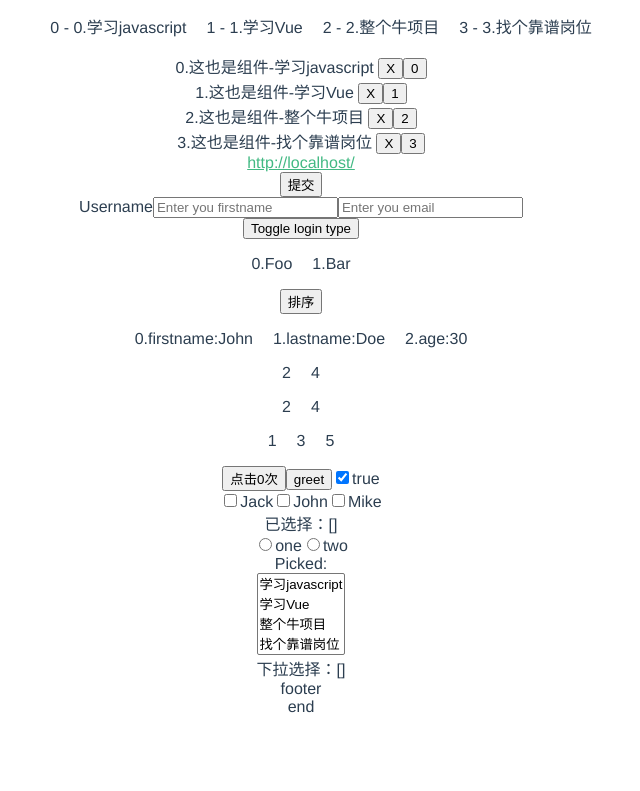
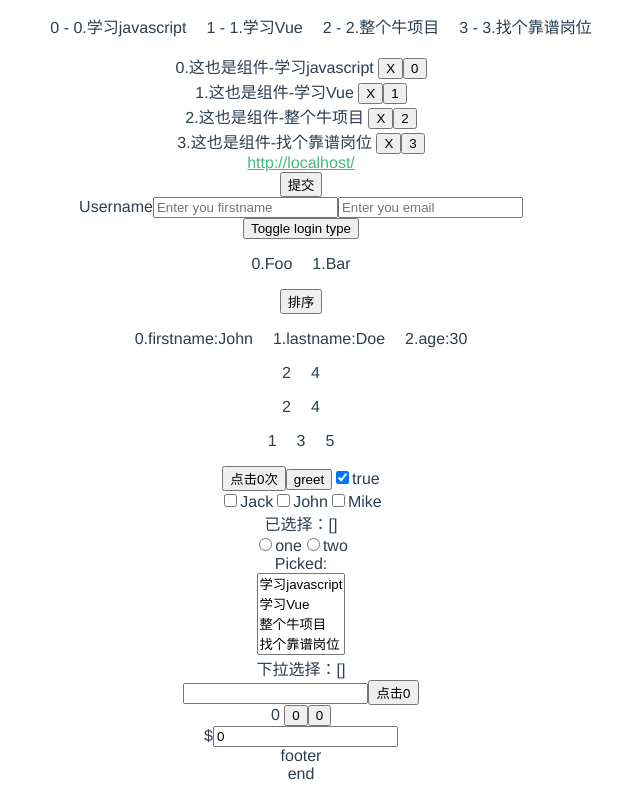
Before and after one commit to chenfahui/vue-study, a Vue app: page / in a window 1280 px wide. Shown: the part 362-1153 px from the top of the page, without its empty margins (339-979 px from the left). Before the commit the page ends 1086 px from the top, so only its background shows below. Built offline with nearby package versions, Linux system fonts and the light colour scheme.

Commit message:
使用自定义事件的表单输入组件

```diff
--- a/src/components/HelloWorld.vue
+++ b/src/components/HelloWorld.vue
@@ -19,7 +19,7 @@
     <ol>
       <li v-for="(todo, index) in todos">{{index}} - {{ todo.id }}.{{ todo.text }}</li>
     </ol>
-    <v-todo-item v-for="(item, index) in todos" v-bind:todos="todos" v-bind:todoing="item" v-bind:indexNumber="index" v-bind:id="'todo_'+item.id" v-on:remove="todos.splice(index, 1)"></v-todo-item>
+    <v-todo-item v-for="(item, index) in todos" v-bind:todos="todos" v-bind:todoing="item" v-bind:indexNumber="index" v-bind:key="item.id" v-bind:id="'todo_'+item.id" v-on:remove="todos.splice(index, 1)"></v-todo-item>
     <a v-bind:href="url" v-html="url"></a>
     <form v-on:submit.prevent="onSubmit">
       <input type="submit" name="" value="提交" />
@@ -78,7 +78,14 @@
         <option v-for="todo in todos" v-bind:value=" todo.id ">{{ todo.text }}</option>
       </select>
     </div>
-    下拉选择：{{letter}}
+    <div>下拉选择：{{letter}}</div>
+    <input type="text" v-model="parentMsg" name="">
+    <v-simple-counters message="点击" v-bind:myMessage="parentMsg" class="klass"></v-simple-counters>
+    <div>{{total}}
+      <v-button-counter v-on:increment="incrementTotal"></v-button-counter>
+      <v-button-counter v-on:increment="incrementTotal" v-on:click.native="doTheThing"></v-button-counter>
+    </div>
+    <v-currency-input v-model="price"></v-currency-input>
     <v-Footer></v-Footer>
   </div>
 </template>
@@ -117,10 +124,13 @@ export default {
       loginType:'username',
       numbers:[1,2,3,4,5],
       counter:0,
+      total:0,
       isChecked:true,
       checkNames:[],
       picked:'',
-      letter:[]
+      parentMsg:'',
+      letter:[],
+      price:0
     }
   },
   computed:{
@@ -193,6 +203,12 @@ export default {
       if(message){
         alert(message);
       }
+    },
+    incrementTotal:function(){
+      this.total += 1;
+    },
+    doTheThing:function(){
+      console.log('原生事件');
     }
   },
   components:{
@@ -204,6 +220,41 @@ export default {
       methods:{
         removeTodo:function(todos, indexNumber){
           todos.splice(indexNumber, 1);
+        }
+      }
+    },
+    'v-simple-counters':{
+      props:['message','myMessage'],
+      template:'<button v-on:click="counters += 1" class="klass1">{{ myMessage }}{{ message }}{{ counters }}</button>',
+      data:function(){
+        return {
+          counters:0
+        }
+      }
+    },
+    'v-button-counter':{
+      template:'<button v-on:click="incrementCounter">{{ counterz }}</button>',
+      data:function(){
+        return {
+          counterz : 0
+        }
+      },
+      methods:{
+        incrementCounter:function(){
+          this.counterz += 1;
+          this.$emit('increment');
+        }
+      }
+    },
+    'v-currency-input':{
+      template:'<div>$<input type="text" v-bind:value="value" v-on:input="updateValue($event.target.value)" /></div>',
+      props:['value'],
+      methods:{
+        updateValue:function(value){
+          var formattedValue = value.trim();
+          if(Number(formattedValue) != formattedValue) formattedValue = 0;
+
+          this.$emit('input',formattedValue);
         }
       }
     }
```
